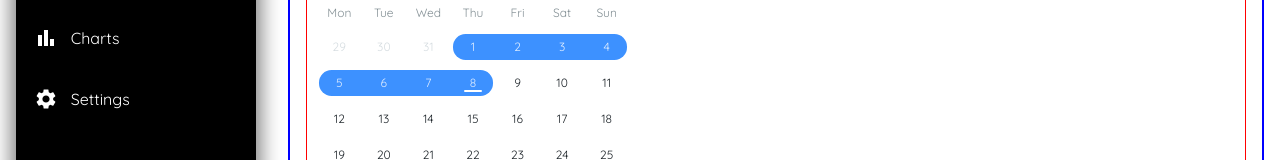
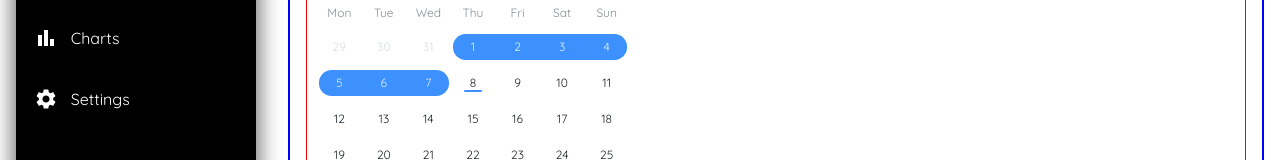
Before and after one commit to berkaysson/lifemap, a React (Create React App) app: page /tasks-habits in a window 1280 px wide. Shown: the part 332-492 px from the top of the page. Built offline with nearby package versions, Linux system fonts and the light colour scheme.

Commit message:
Fix to choosing future

```diff
--- a/src/Components/Wrappers/DateRangeSelector.js
+++ b/src/Components/Wrappers/DateRangeSelector.js
@@ -14,7 +14,7 @@ const Wrapper = styled.div`
 const DateRangeSelector = ({ onSubmit }) => {
   const [state, setState] = useState([
     {
-      endDate: new Date(),
+      endDate: addDays(new Date(), -1),
       startDate: addDays(new Date(), -7),
       key: "selection",
     },
```
